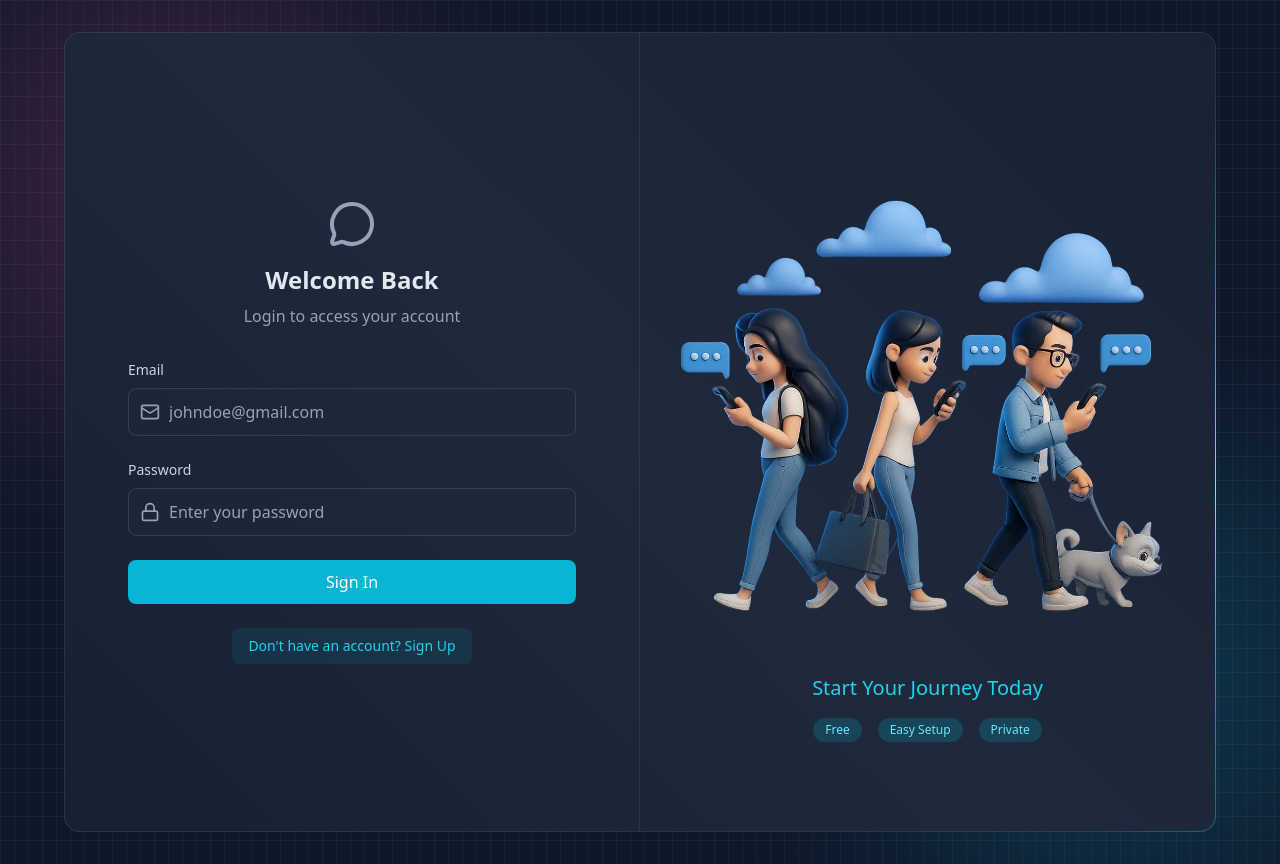
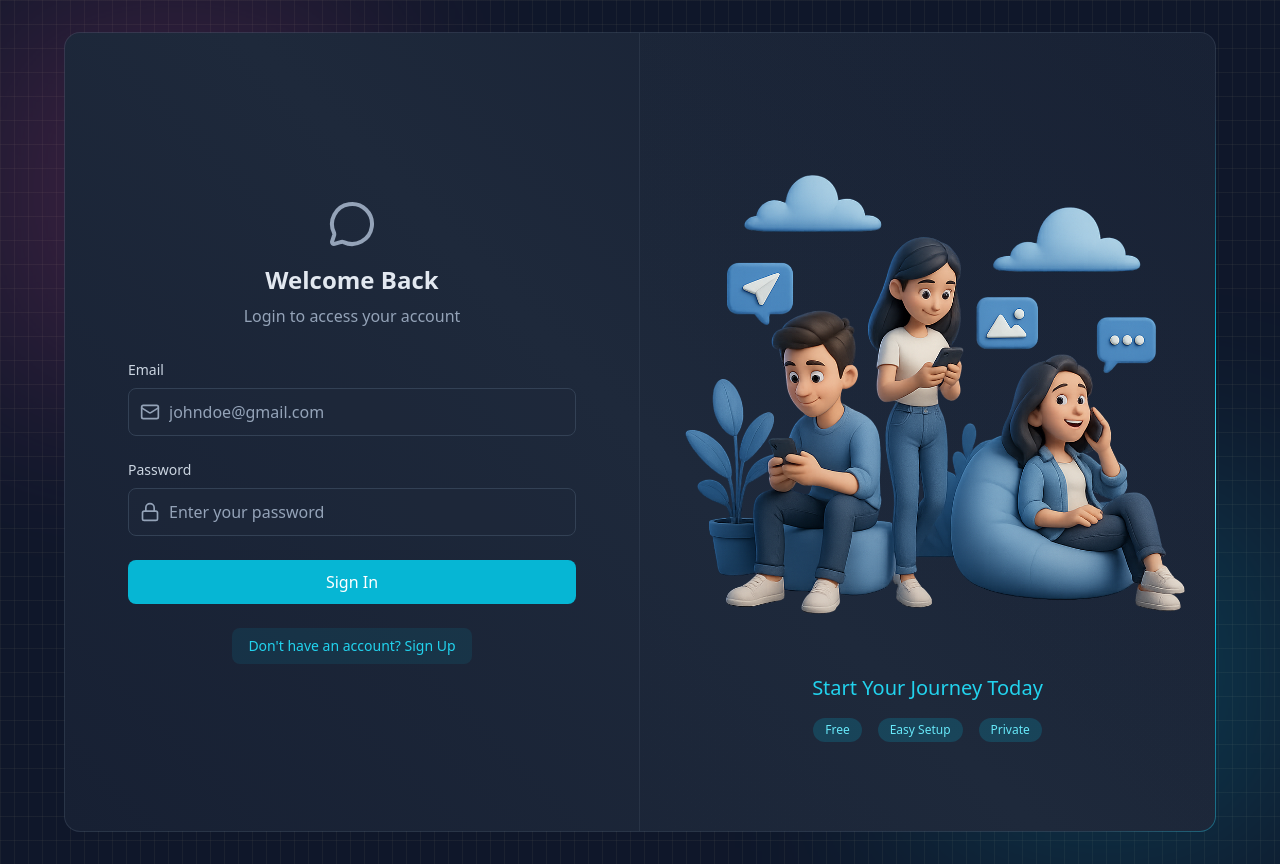
Before and after one commit to gauravsingh1281/Chatify, a React (Vite) app in the folder client/: page /login in a window 1280 px wide. Built offline with nearby package versions, Linux system fonts and the light colour scheme; no server answers.

Commit message:
Update image source in LoginPage to use login.png

```diff
--- a/client/src/pages/LoginPage.jsx
+++ b/client/src/pages/LoginPage.jsx
@@ -89,7 +89,7 @@ const LoginPage = () => {
                         <div className="hidden md:w-1/2 md:flex items-center justify-center p-6 bg-gradient-to-bl from-slate-800/20 to-transparent">
                             <div>
                                 <img
-                                    src="/signup.png"
+                                    src="/login.png"
                                     alt="People using mobile devices"
                                     className="w-full h-auto object-contain"
                                 />
```
